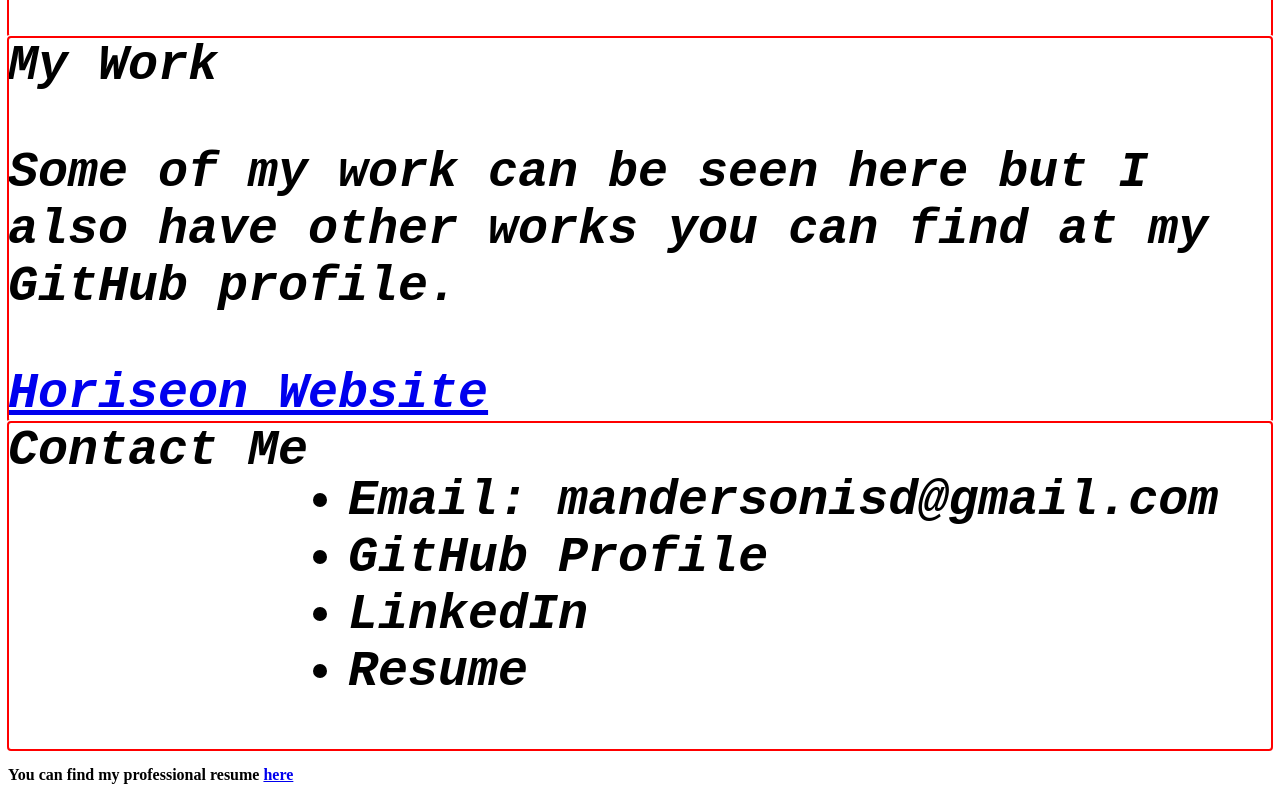
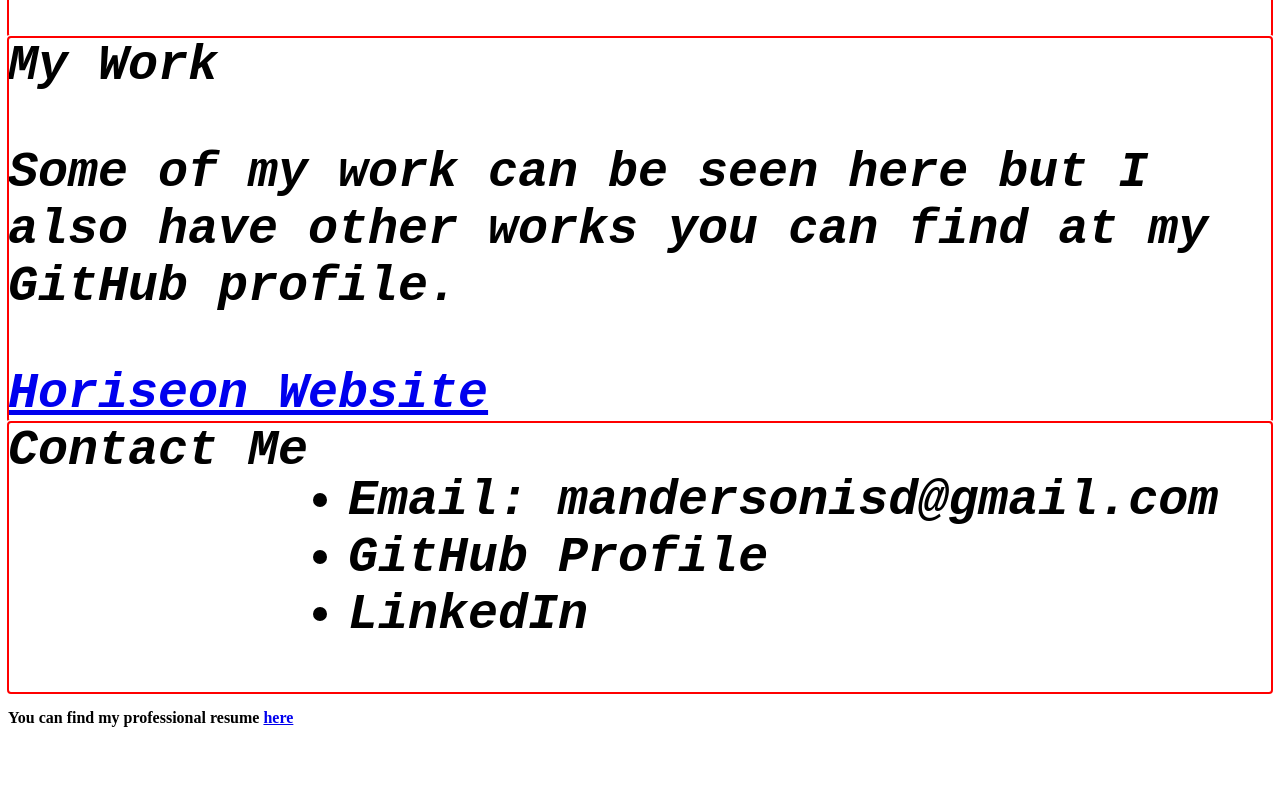
Before and after one commit to MAndersoni1102/Personal-Portfolio, a plain HTML site: page index.html in a window 1280 px wide. Shown: the part 1041-1841 px from the top of the page. After the commit the page ends 1784 px from the top, so only its background shows below. Drawn offline with Linux system fonts and the light colour scheme; files whose address does not match are found by name.

Commit message:
Made fixs

```diff
--- a/index.html
+++ b/index.html
@@ -16,6 +16,7 @@
              <a href= "#Resume"> Resume </a>
          </div>
     </header>
+
     <body>
      <section>
     <img src="C:\bootcampfiles\New Personal Portfolio\Personal-Portfolio\448994138_8066774056718094_3497188330308161565_n.jpg" alt="My Profile Picture" class="imagesizing">
@@ -37,7 +38,6 @@
         <li>  Email: mandersonisd@gmail.com  </li>
         <li> <a= href="https://github.com/MAndersoni1102"> GitHub Profile </a> </li>
         <li> <a= href="https://www.linkedin.com/in/michael-anderson-37a30a300/"> LinkedIn </a> </li>
-        <li> <a= href="Resume.html"> Resume </a></li>
           </div>
         </ul>
      </section>
@@ -45,7 +45,7 @@
      <section>
         <p> You can find my professional resume <a href="https://www.linkedin.com/in/michael-anderson-37a30a300/"> here </a> </p>
      </section>
-    </body>
+
 
   </body>
 </html>
```
